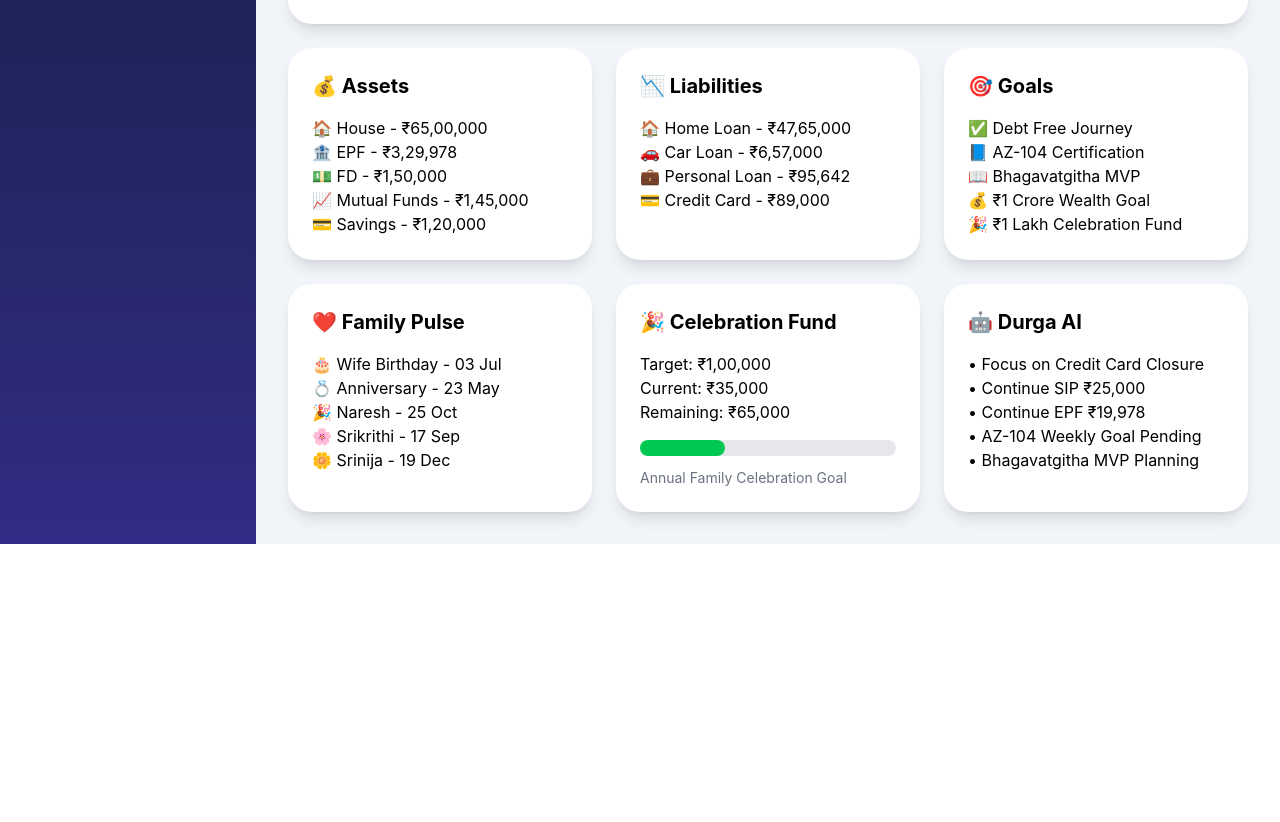
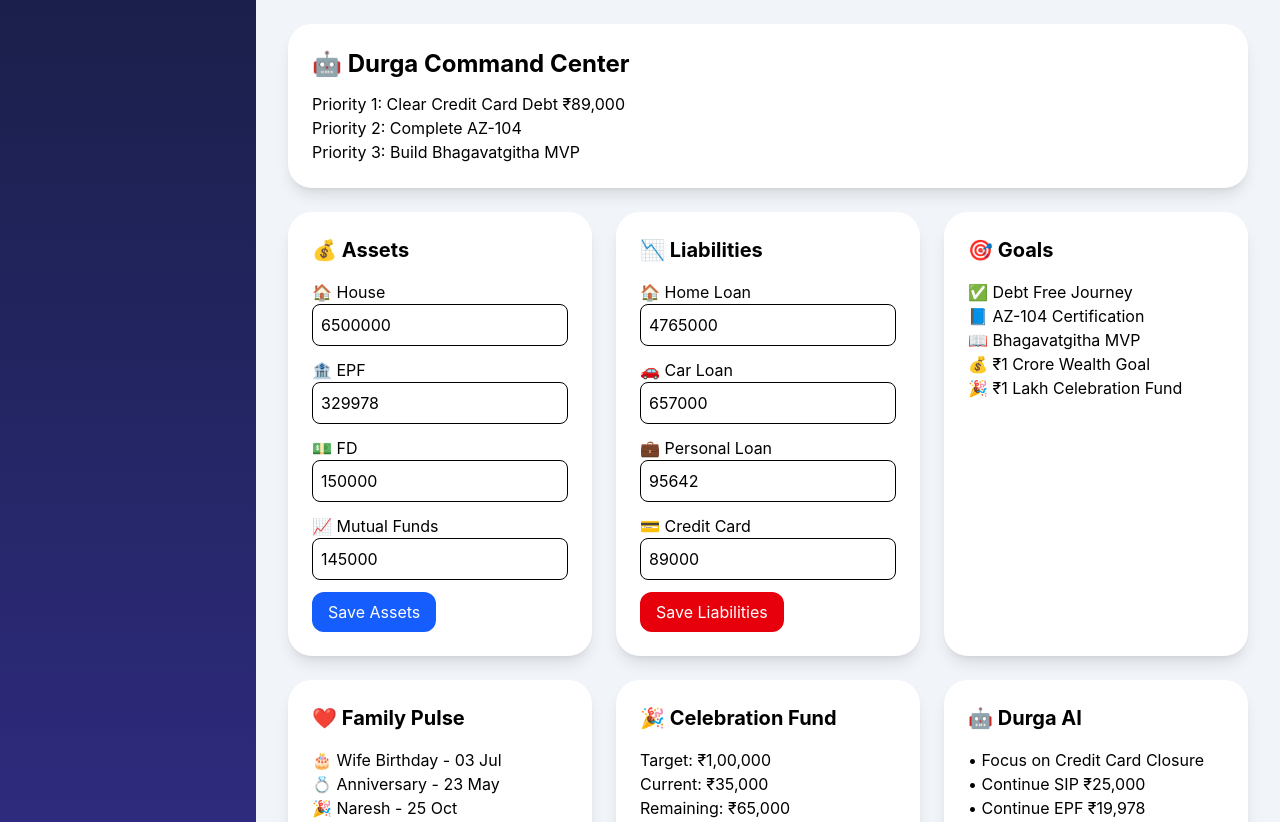
Before and after one commit to nareshphani610/NareshOS, a React app: page / in a window 1280 px wide. Shown: the part 556-1378 px from the top of the page. Before the commit the page ends 1100 px from the top, so only its background shows below. Built offline with nearby package versions, Linux system fonts and the light colour scheme; the HTML template or start-up script is replaced by a standard one.

Commit message:
NareshOS v1.0 Auto Net Worth Working

```diff
--- a/src/App.jsx
+++ b/src/App.jsx
@@ -1,13 +1,17 @@
 import Sidebar from "./components/Sidebar";
+import DateTimeCard from "./components/DateTimeCard";
 import KPICards from "./components/KPICards";
 import DurgaPanel from "./components/DurgaPanel";
+
 import AssetsCard from "./components/AssetsCard";
 import LiabilitiesCard from "./components/LiabilitiesCard";
 import GoalsCard from "./components/GoalsCard";
+
 import FamilyCard from "./components/FamilyCard";
 import CelebrationCard from "./components/CelebrationCard";
 import DurgaAI from "./components/DurgaAI";
-import DateTimeCard from "./components/DateTimeCard";
+
+import NetWorthCard from "./components/NetWorthCard";
 
 function App() {
   return (
@@ -55,6 +59,11 @@ function App() {
 
         </div>
 
+        {/* Auto Net Worth */}
+        <div className="mt-6">
+          <NetWorthCard />
+        </div>
+
         <KPICards />
 
         <DurgaPanel />
--- a/src/components/AssetsCard.jsx
+++ b/src/components/AssetsCard.jsx
@@ -1,15 +1,80 @@
+import { useState, useEffect } from "react";
+
 function AssetsCard() {
+
+  const [house, setHouse] = useState("");
+  const [epf, setEpf] = useState("");
+  const [fd, setFd] = useState("");
+  const [mf, setMf] = useState("");
+
+  useEffect(() => {
+    setHouse(localStorage.getItem("house") || "6500000");
+    setEpf(localStorage.getItem("epf") || "329978");
+    setFd(localStorage.getItem("fd") || "150000");
+    setMf(localStorage.getItem("mf") || "145000");
+  }, []);
+
+  const saveAssets = () => {
+    localStorage.setItem("house", house);
+    localStorage.setItem("epf", epf);
+    localStorage.setItem("fd", fd);
+    localStorage.setItem("mf", mf);
+
+    alert("Assets Saved Successfully");
+  };
+
   return (
     <div className="bg-white rounded-3xl p-6 shadow-lg">
       <h2 className="text-xl font-bold mb-4">
         💰 Assets
       </h2>
 
-      <p>🏠 House - ₹65,00,000</p>
-      <p>🏦 EPF - ₹3,29,978</p>
-      <p>💵 FD - ₹1,50,000</p>
-      <p>📈 Mutual Funds - ₹1,45,000</p>
-      <p>💳 Savings - ₹1,20,000</p>
+      <div className="space-y-3">
+
+        <div>
+          <label>🏠 House</label>
+          <input
+            className="w-full border p-2 rounded-lg"
+            value={house}
+            onChange={(e) => setHouse(e.target.value)}
+          />
+        </div>
+
+        <div>
+          <label>🏦 EPF</label>
+          <input
+            className="w-full border p-2 rounded-lg"
+            value={epf}
+            onChange={(e) => setEpf(e.target.value)}
+          />
+        </div>
+
+        <div>
+          <label>💵 FD</label>
+          <input
+            className="w-full border p-2 rounded-lg"
+            value={fd}
+            onChange={(e) => setFd(e.target.value)}
+          />
+        </div>
+
+        <div>
+          <label>📈 Mutual Funds</label>
+          <input
+            className="w-full border p-2 rounded-lg"
+            value={mf}
+            onChange={(e) => setMf(e.target.value)}
+          />
+        </div>
+
+        <button
+          onClick={saveAssets}
+          className="bg-blue-600 text-white px-4 py-2 rounded-xl"
+        >
+          Save Assets
+        </button>
+
+      </div>
     </div>
   );
 }
--- a/src/components/LiabilitiesCard.jsx
+++ b/src/components/LiabilitiesCard.jsx
@@ -1,14 +1,80 @@
+import { useState, useEffect } from "react";
+
 function LiabilitiesCard() {
+
+  const [homeLoan, setHomeLoan] = useState("");
+  const [carLoan, setCarLoan] = useState("");
+  const [personalLoan, setPersonalLoan] = useState("");
+  const [creditCard, setCreditCard] = useState("");
+
+  useEffect(() => {
+    setHomeLoan(localStorage.getItem("homeLoan") || "4765000");
+    setCarLoan(localStorage.getItem("carLoan") || "657000");
+    setPersonalLoan(localStorage.getItem("personalLoan") || "95642");
+    setCreditCard(localStorage.getItem("creditCard") || "89000");
+  }, []);
+
+  const saveLiabilities = () => {
+    localStorage.setItem("homeLoan", homeLoan);
+    localStorage.setItem("carLoan", carLoan);
+    localStorage.setItem("personalLoan", personalLoan);
+    localStorage.setItem("creditCard", creditCard);
+
+    alert("Liabilities Saved Successfully");
+  };
+
   return (
     <div className="bg-white rounded-3xl p-6 shadow-lg">
       <h2 className="text-xl font-bold mb-4">
         📉 Liabilities
       </h2>
 
-      <p>🏠 Home Loan - ₹47,65,000</p>
-      <p>🚗 Car Loan - ₹6,57,000</p>
-      <p>💼 Personal Loan - ₹95,642</p>
-      <p>💳 Credit Card - ₹89,000</p>
+      <div className="space-y-3">
+
+        <div>
+          <label>🏠 Home Loan</label>
+          <input
+            className="w-full border p-2 rounded-lg"
+            value={homeLoan}
+            onChange={(e) => setHomeLoan(e.target.value)}
+          />
+        </div>
+
+        <div>
+          <label>🚗 Car Loan</label>
+          <input
+            className="w-full border p-2 rounded-lg"
+            value={carLoan}
+            onChange={(e) => setCarLoan(e.target.value)}
+          />
+        </div>
+
+        <div>
+          <label>💼 Personal Loan</label>
+          <input
+            className="w-full border p-2 rounded-lg"
+            value={personalLoan}
+            onChange={(e) => setPersonalLoan(e.target.value)}
+          />
+        </div>
+
+        <div>
+          <label>💳 Credit Card</label>
+          <input
+            className="w-full border p-2 rounded-lg"
+            value={creditCard}
+            onChange={(e) => setCreditCard(e.target.value)}
+          />
+        </div>
+
+        <button
+          onClick={saveLiabilities}
+          className="bg-red-600 text-white px-4 py-2 rounded-xl"
+        >
+          Save Liabilities
+        </button>
+
+      </div>
     </div>
   );
 }
--- /dev/null
+++ b/src/components/NetWorthCard.jsx
@@ -0,0 +1,45 @@
+import { useState, useEffect } from "react";
+
+function NetWorthCard() {
+  const [netWorth, setNetWorth] = useState(0);
+
+  const calculateNetWorth = () => {
+    const house = parseFloat(localStorage.getItem("house") || 6500000);
+    const epf = parseFloat(localStorage.getItem("epf") || 329978);
+    const fd = parseFloat(localStorage.getItem("fd") || 150000);
+    const mf = parseFloat(localStorage.getItem("mf") || 145000);
+
+    const homeLoan = parseFloat(localStorage.getItem("homeLoan") || 4765000);
+    const carLoan = parseFloat(localStorage.getItem("carLoan") || 657000);
+    const personalLoan = parseFloat(localStorage.getItem("personalLoan") || 95642);
+    const creditCard = parseFloat(localStorage.getItem("creditCard") || 89000);
+
+    const totalAssets = house + epf + fd + mf;
+    const totalLiabilities =
+      homeLoan + carLoan + personalLoan + creditCard;
+
+    setNetWorth(totalAssets - totalLiabilities);
+  };
+
+  useEffect(() => {
+    calculateNetWorth();
+  }, []);
+
+  return (
+    <div className="bg-blue-500 text-white p-5 rounded-3xl">
+      <h3 className="text-lg font-semibold">
+        Auto Net Worth
+      </h3>
+
+      <h2 className="text-3xl font-bold mt-2">
+        ₹{netWorth.toLocaleString("en-IN")}
+      </h2>
+
+      <p className="mt-2 text-sm">
+        Assets - Liabilities
+      </p>
+    </div>
+  );
+}
+
+export default NetWorthCard;
```
